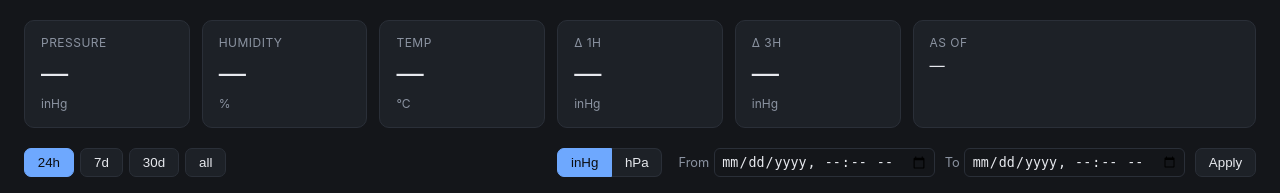
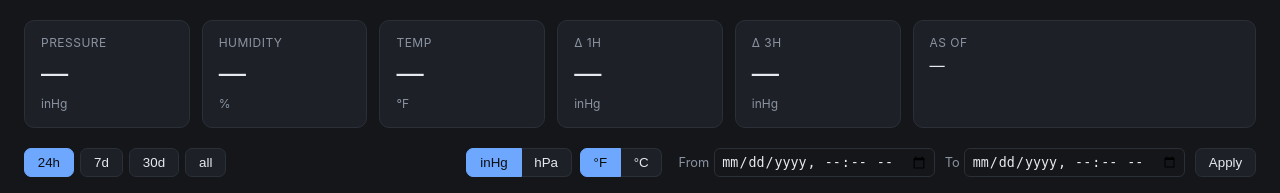
Before and after one commit to Edinunzio/the-fragile, a FastAPI app: page / in a window 1280 px wide. Shown: the part 55-248 px from the top of the page. Run offline with FastAPI, Linux system fonts and the light colour scheme; data that the repository does not hold is empty; some libraries are stand-ins or nearby versions.

Commit message:
Dashboard: °F/°C temperature toggle (defaults to °F); scrub README
- Add a temperature unit toggle mirroring the pressure one. Storage stays °C; the Temp
  card converts on display and defaults to °F. Both toggles share styling, grouped right.
- README: remove neighborhood reference from the NOAA backfill section.

Co-Authored-By: Claude Opus 4.8 <noreply@anthropic.com>

```diff
--- a/web/static/app.js
+++ b/web/static/app.js
@@ -15,11 +15,14 @@
   let chart = null;
   let activeRange = "24h";
   let unit = "inHg";
+  let tempUnit = "F";
   let lastSeries = [];
   let lastLatest = null;
 
   // hPa -> current display unit.
   const conv = (hpa) => (hpa == null ? null : unit === "inHg" ? hpa / HPA_PER_INHG : hpa);
+  // stored °C -> current display unit.
+  const convT = (c) => (c == null ? null : tempUnit === "F" ? c * 9 / 5 + 32 : c);
   const pDigits = () => (unit === "inHg" ? 2 : 1); // absolute pressure
   const dDigits = () => (unit === "inHg" ? 3 : 1); // deltas (inHg deltas are small)
 
@@ -93,7 +96,7 @@
     if (!last) return;
     document.getElementById("c-pressure").textContent = fmt(conv(last.pressure_hpa), pDigits());
     document.getElementById("c-humidity").textContent = fmt(last.humidity_pct, 1);
-    document.getElementById("c-temp").textContent = fmt(last.temp_c, 2);
+    document.getElementById("c-temp").textContent = fmt(convT(last.temp_c), 1);
     document.getElementById("c-d1h").textContent = fmt(conv(last.pressure_change_1h), dDigits(), true);
     document.getElementById("c-d3h").textContent = fmt(conv(last.pressure_change_3h), dDigits(), true);
     document.getElementById("c-ts").textContent = new Date(last.ts).toLocaleString();
@@ -103,6 +106,7 @@
     toggleAlert("card-d3h", last.pressure_change_3h, T3);
 
     document.querySelectorAll(".punit").forEach((el) => (el.textContent = unit));
+    document.querySelectorAll(".tunit").forEach((el) => (el.textContent = tempUnit === "F" ? "°F" : "°C"));
   }
 
   function toggleAlert(id, deltaHpa, thresholdHpa) {
@@ -158,6 +162,15 @@
     });
   });
 
+  // Temperature unit toggle (°F default).
+  document.querySelectorAll(".tunit-btn").forEach((btn) => {
+    btn.addEventListener("click", () => {
+      tempUnit = btn.dataset.tunit;
+      document.querySelectorAll(".tunit-btn").forEach((b) => b.classList.toggle("active", b === btn));
+      render();
+    });
+  });
+
   // Custom from/to range
   document.getElementById("custom-range").addEventListener("submit", (e) => {
     e.preventDefault();
--- a/web/static/styles.css
+++ b/web/static/styles.css
@@ -74,11 +74,12 @@ button {
 }
 button:hover { border-color: var(--accent); }
 button.preset.active { background: var(--accent); color: #0b0d10; border-color: var(--accent); }
-.unit-toggle { display: flex; gap: 0; margin-left: auto; }
-.unit-btn { border-radius: 0; }
-.unit-btn:first-child { border-radius: 7px 0 0 7px; }
-.unit-btn:last-child { border-radius: 0 7px 7px 0; border-left: none; }
-.unit-btn.active { background: var(--accent); color: #0b0d10; border-color: var(--accent); }
+.toggles { display: flex; gap: 0.5rem; margin-left: auto; }
+.unit-toggle { display: flex; gap: 0; }
+.unit-btn, .tunit-btn { border-radius: 0; }
+.unit-btn:first-child, .tunit-btn:first-child { border-radius: 7px 0 0 7px; }
+.unit-btn:last-child, .tunit-btn:last-child { border-radius: 0 7px 7px 0; border-left: none; }
+.unit-btn.active, .tunit-btn.active { background: var(--accent); color: #0b0d10; border-color: var(--accent); }
 .custom { display: flex; gap: 0.6rem; align-items: center; flex-wrap: wrap; }
 .custom label { color: var(--muted); font-size: 0.8rem; display: flex; gap: 0.3rem; align-items: center; }
 input[type="datetime-local"] {
--- a/web/templates/index.html
+++ b/web/templates/index.html
@@ -18,7 +18,7 @@
   <section class="cards">
     <div class="card"><span class="label">Pressure</span><span id="c-pressure" class="value">—</span><span class="unit punit">inHg</span></div>
     <div class="card"><span class="label">Humidity</span><span id="c-humidity" class="value">—</span><span class="unit">%</span></div>
-    <div class="card"><span class="label">Temp</span><span id="c-temp" class="value">—</span><span class="unit">°C</span></div>
+    <div class="card"><span class="label">Temp</span><span id="c-temp" class="value">—</span><span class="unit tunit">°F</span></div>
     <div class="card" id="card-d1h"><span class="label">Δ 1h</span><span id="c-d1h" class="value">—</span><span class="unit punit">inHg</span></div>
     <div class="card" id="card-d3h"><span class="label">Δ 3h</span><span id="c-d3h" class="value">—</span><span class="unit punit">inHg</span></div>
     <div class="card wide"><span class="label" id="ts-label">As of</span><span id="c-ts" class="value small">—</span></div>
@@ -30,9 +30,15 @@
       <button class="preset" data-range="{{ p }}">{{ p }}</button>
       {% endfor %}
     </div>
-    <div class="unit-toggle">
-      <button class="unit-btn active" data-unit="inHg">inHg</button>
-      <button class="unit-btn" data-unit="hPa">hPa</button>
+    <div class="toggles">
+      <div class="unit-toggle">
+        <button class="unit-btn active" data-unit="inHg">inHg</button>
+        <button class="unit-btn" data-unit="hPa">hPa</button>
+      </div>
+      <div class="unit-toggle">
+        <button class="tunit-btn active" data-tunit="F">°F</button>
+        <button class="tunit-btn" data-tunit="C">°C</button>
+      </div>
     </div>
     <form class="custom" id="custom-range">
       <label>From <input type="datetime-local" id="from"></label>
```
Also changed, not shown: README.md.
